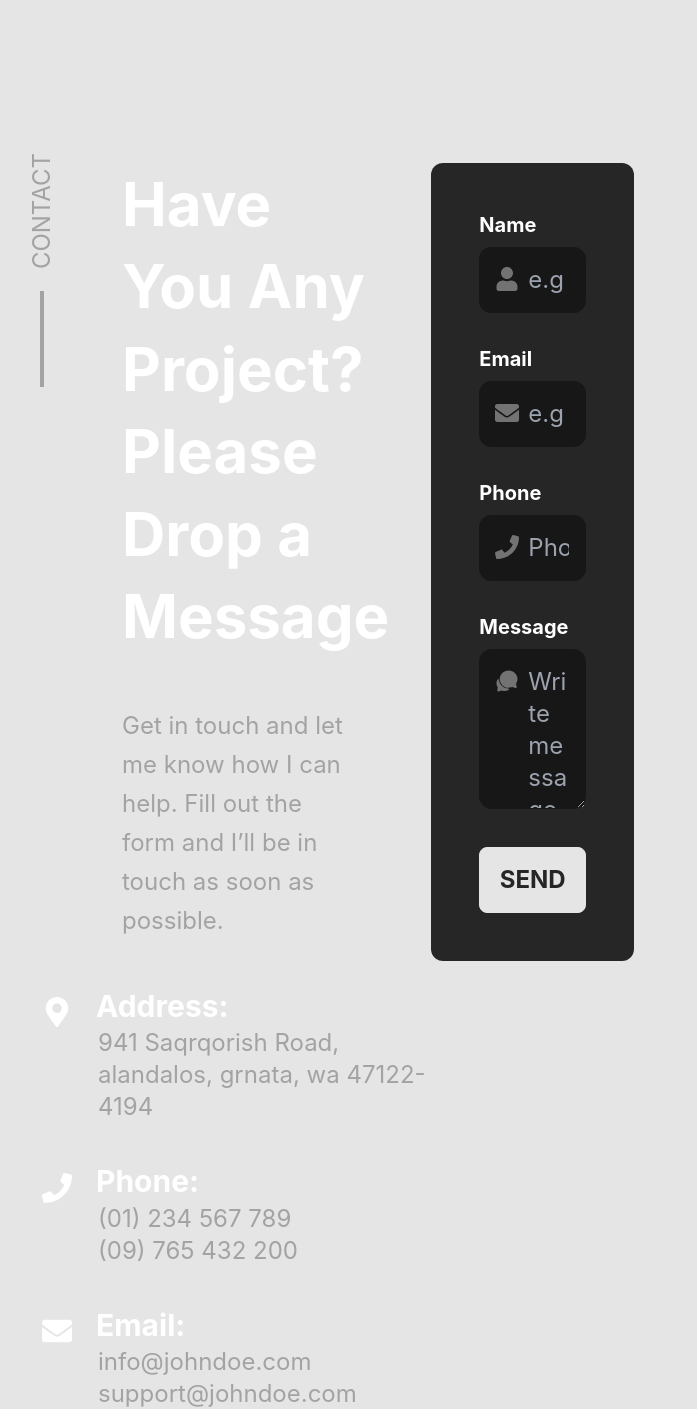
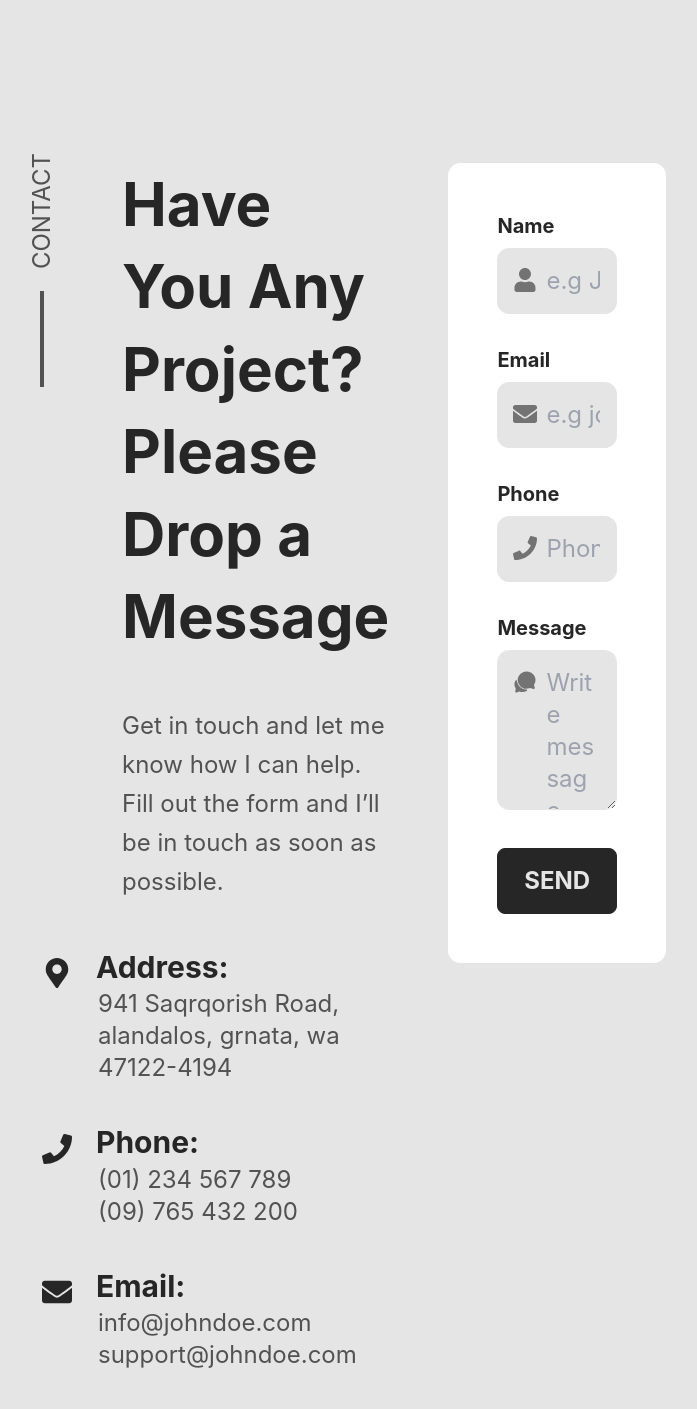
Before and after one commit to Naghmeh-Kheirkhahi/John-Doe, a React (Create React App) app: page / in a window 1280 px wide. Shown: the part 5760-7169 px from the top of the page, without its empty margins (326-1023 px from the left). Built offline with nearby package versions, Linux system fonts and the light colour scheme.

Commit message:
exerted both themes on the contact component

```diff
--- a/src/NavbarItems/Contact.js
+++ b/src/NavbarItems/Contact.js
@@ -1,4 +1,5 @@
-import React, { useState } from "react";
+import React, { useState, useContext } from "react";
+import { ThemeContext } from "../Context/ThemeContext";
 import { FaMapMarkerAlt, FaPhone, FaEnvelope, FaFacebookF, FaTwitter, FaLinkedinIn, FaYoutube, FaUser } from "react-icons/fa";
 import { IonIcon } from '@ionic/react';
 import { chatbubbles } from 'ionicons/icons';
@@ -6,45 +7,47 @@ import { motion } from "framer-motion";
 
 function Contact() {
     const [hovered, setHovered] = useState(null);
+    const { theme } = useContext(ThemeContext);
+
     const socialMedia = [
-        { name: "Facebook", icon: <FaFacebookF />},
-        { name: "Twitter", icon: <FaTwitter />},
-        { name: "LinkedIn", icon: <FaLinkedinIn />},
-        { name: "YouTube", icon: <FaYoutube />},
+        { name: "Facebook", icon: <FaFacebookF /> },
+        { name: "Twitter", icon: <FaTwitter /> },
+        { name: "LinkedIn", icon: <FaLinkedinIn /> },
+        { name: "YouTube", icon: <FaYoutube /> },
     ];
 
     return (
         <div className="mt-64 px-8 pt-8 pb-40 mx-64 flex flex-col md:flex-row" id="contact">
-            <div className="md:w-2/3">
+            <div className="md:w-3/5 mr-16">
                 <div className="mt-8 md:mt-0 flex items-start">
                     <div className="flex flex-col items-center justify-center mt-8">
-                        <p className="text-2xl text-neutral-400 text-center transform -rotate-90 mb-16 w-40">CONTACT</p>
-                        <div className="w-1 h-24 bg-neutral-400"></div>
+                        <p className={`text-2xl text-center transform -rotate-90 mb-16 w-40 ${theme === 'light' ? 'text-neutral-600' : 'text-neutral-400 '}`}>CONTACT</p>
+                        <div className={`w-1 h-24 ${theme === 'light' ? ' bg-neutral-600' : ' bg-neutral-400'}`}></div>
                     </div>
                     <div>
-                        <h1 className="text-6xl text-white font-bold mb-12 leading-snug mr-32">Have You Any Project? Please Drop a Message</h1>
-                        <p className="mb-12 text-2xl text-neutral-400 leading-relaxed mr-40">
+                        <h1 className={`text-6xl font-bold mb-12 leading-snug ${theme === 'light' ? 'text-neutral-800' : 'text-white'}`}>Have You Any Project? Please Drop a Message</h1>
+                        <p className={`mb-12 text-2xl leading-relaxed ${theme === 'light' ? 'text-neutral-600' : 'text-neutral-400'}`}>
                             Get in touch and let me know how I can help. Fill out the form and I’ll be in touch as soon as possible.
                         </p>
                     </div>
                 </div>
                 <div className="ml-20">
                     <div className="mb-10">
-                        <FaMapMarkerAlt className="text-3xl text-white inline-block mr-6" />
-                        <span className="text-3xl font-bold text-white">Address:</span>
-                        <p className="text-neutral-400 text-2xl ml-14">941 Saqrqorish Road, alandalos, grnata, wa 47122-4194</p>
+                        <FaMapMarkerAlt className={`text-3xl inline-block mr-6 ${theme === 'light' ? 'text-neutral-800' : 'text-white'}`} />
+                        <span className={`text-3xl font-bold ${theme === 'light' ? 'text-neutral-800' : 'text-white'}`}>Address:</span>
+                        <p className={`text-2xl ml-14 ${theme === 'light' ? 'text-neutral-600' : 'text-neutral-400 '}`}>941 Saqrqorish Road, alandalos, grnata, wa 47122-4194</p>
                     </div>
                     <div className="mb-10">
-                        <FaPhone className="text-3xl text-white inline-block mr-6" />
-                        <span className="text-3xl font-bold text-white">Phone:</span>
-                        <p className="text-neutral-400 text-2xl ml-14">(01) 234 567 789</p>
-                        <p className="text-neutral-400 text-2xl ml-14">(09) 765 432 200</p>
+                        <FaPhone className={`text-3xl inline-block mr-6 ${theme === 'light' ? 'text-neutral-800' : 'text-white'}`} />
+                        <span className={`text-3xl font-bold ${theme === 'light' ? 'text-neutral-800' : 'text-white'}`}>Phone:</span>
+                        <p className={`text-2xl ml-14 ${theme === 'light' ? 'text-neutral-600' : 'text-neutral-400 '}`}>(01) 234 567 789</p>
+                        <p className={`text-2xl ml-14 ${theme === 'light' ? 'text-neutral-600' : 'text-neutral-400 '}`}>(09) 765 432 200</p>
                     </div>
                     <div className="mb-10">
-                        <FaEnvelope className="text-3xl text-white inline-block mr-6" />
-                        <span className="text-3xl font-bold text-white">Email:</span>
-                        <p className="text-neutral-400 text-2xl ml-14">info@johndoe.com</p>
-                        <p className="text-neutral-400 text-2xl ml-14">support@johndoe.com</p>
+                        <FaEnvelope className={`text-3xl inline-block mr-6 ${theme === 'light' ? 'text-neutral-800' : 'text-white'}`} />
+                        <span className={`text-3xl font-bold ${theme === 'light' ? 'text-neutral-800' : 'text-white'}`}>Email:</span>
+                        <p className={`text-2xl ml-14 ${theme === 'light' ? 'text-neutral-600' : 'text-neutral-400 '}`}>info@johndoe.com</p>
+                        <p className={`text-2xl ml-14 ${theme === 'light' ? 'text-neutral-600' : 'text-neutral-400 '}`}>support@johndoe.com</p>
                     </div>
                     <div className="flex space-x-4 ml-14">
                         {socialMedia.map((item, index) => (
@@ -64,43 +67,43 @@ function Contact() {
                                         {item.name}
                                     </motion.div>
                                 )}
-                                <a href="#" className={`text-2xl bg-white text-black p-4 rounded-full border border-white cursor-pointer hover:bg-orange-400 hover:border-orange-400 hover:text-white transition-colors duration-500`}>{item.icon}</a>
+                                <a href="#" className={`text-2xl p-4 rounded-full border cursor-pointer hover:bg-orange-400 hover:border-orange-400 hover:text-white transition-colors duration-500 ${theme === 'light' ? 'bg-neutral-800 border-neutral-800 text-white' : 'bg-white border-white text-neutral-800'}`}>{item.icon}</a>
                             </div>
                         ))}
                     </div>
                 </div>
             </div>
-            <div className="md:w-1/3 mr-8">
-                <form className="bg-neutral-800 p-12 rounded-xl">
+            <div className="md:w-2/5">
+                <form className={`p-12 rounded-xl border ${theme === 'light' ? 'bg-white border-white' : 'bg-neutral-800 border-neutral-800'}`}>
                     <div className="mb-8 relative">
-                        <label className="text-xl font-bold block text-white mb-2" htmlFor="name">Name</label>
+                        <label className={`text-xl font-bold block mb-2 ${theme === 'light' ? 'text-neutral-800' : 'text-white'}`} htmlFor="name">Name</label>
                         <div className="relative">
                             <FaUser className="text-2xl absolute left-4 top-5 text-neutral-500 transition-colors duration-300" />
-                            <input className="text-2xl w-full p-4 pl-12 bg-neutral-900 text-orange-300 rounded-xl border border-neutral-900 focus:border-orange-400 focus:outline-none" type="text" id="name" placeholder="e.g John Doe" onFocus={(e) => e.target.previousSibling.classList.add('text-orange-400')} onBlur={(e) => e.target.previousSibling.classList.remove('text-orange-400')} />
+                            <input className={`text-2xl w-full p-4 pl-12 rounded-xl border focus:border-orange-400 focus:outline-none ${theme === 'light' ? 'bg-neutral-200 border-neutral-200 text-orange-500' : 'bg-neutral-900 border-neutral-900 text-orange-300'}`} type="text" id="name" placeholder="e.g John Doe" onFocus={(e) => e.target.previousSibling.classList.add('text-orange-400')} onBlur={(e) => e.target.previousSibling.classList.remove('text-orange-400')} />
                         </div>
                     </div>
                     <div className="mb-8 relative">
-                        <label className="text-xl font-bold block text-white mb-2" htmlFor="email">Email</label>
+                        <label className={`text-xl font-bold block mb-2 ${theme === 'light' ? 'text-neutral-800' : 'text-white'}`} htmlFor="email">Email</label>
                         <div className="relative">
                             <FaEnvelope className="text-2xl absolute left-4 top-5 text-neutral-500 transition-colors duration-300" />
-                            <input className="text-2xl w-full p-4 pl-12 bg-neutral-900 text-orange-300 rounded-xl border border-neutral-900 focus:border-orange-400 focus:outline-none" type="email" id="email" placeholder="e.g johndoe@mail.com" onFocus={(e) => e.target.previousSibling.classList.add('text-orange-400')} onBlur={(e) => e.target.previousSibling.classList.remove('text-orange-400')} />
+                            <input className={`text-2xl w-full p-4 pl-12 rounded-xl border focus:border-orange-400 focus:outline-none ${theme === 'light' ? 'bg-neutral-200 border-neutral-200 text-orange-500' : 'bg-neutral-900 border-neutral-900 text-orange-300'}`} type="email" id="email" placeholder="e.g johndoe@mail.com" onFocus={(e) => e.target.previousSibling.classList.add('text-orange-400')} onBlur={(e) => e.target.previousSibling.classList.remove('text-orange-400')} />
                         </div>
                     </div>
                     <div className="mb-8 relative">
-                        <label className="text-xl font-bold block text-white mb-2" htmlFor="phone">Phone</label>
+                        <label className={`text-xl font-bold block mb-2 ${theme === 'light' ? 'text-neutral-800' : 'text-white'}`} htmlFor="phone">Phone</label>
                         <div className="relative">
                             <FaPhone className="text-2xl absolute left-4 top-5 text-neutral-500 transition-colors duration-300" />
-                            <input className="text-2xl w-full p-4 pl-12 bg-neutral-900 text-orange-300 rounded-xl border border-neutral-900 focus:border-orange-400 focus:outline-none" type="tel" id="phone" placeholder="Phone number" onFocus={(e) => e.target.previousSibling.classList.add('text-orange-400')} onBlur={(e) => e.target.previousSibling.classList.remove('text-orange-400')} />
+                            <input className={`text-2xl w-full p-4 pl-12 rounded-xl border focus:border-orange-400 focus:outline-none ${theme === 'light' ? 'bg-neutral-200 border-neutral-200 text-orange-500' : 'bg-neutral-900 border-neutral-900 text-orange-300'}`} type="tel" id="phone" placeholder="Phone number" onFocus={(e) => e.target.previousSibling.classList.add('text-orange-400')} onBlur={(e) => e.target.previousSibling.classList.remove('text-orange-400')} />
                         </div>
                     </div>
                     <div className="mb-8 relative">
-                        <label className="text-xl font-bold block text-white mb-2" htmlFor="message">Message</label>
+                        <label className={`text-xl font-bold block mb-2 ${theme === 'light' ? 'text-neutral-800' : 'text-white'}`} htmlFor="message">Message</label>
                         <div className="relative">
                             <IonIcon icon={chatbubbles} className="text-2xl absolute left-4 top-5 text-neutral-500 transition-colors duration-300" />
-                            <textarea className="text-2xl w-full h-40 p-4 pl-12 bg-neutral-900 text-orange-300 rounded-xl border border-neutral-900 focus:border-orange-400 focus:outline-none" id="message" placeholder="Write message..." onFocus={(e) => e.target.previousSibling.classList.add('text-orange-400')} onBlur={(e) => e.target.previousSibling.classList.remove('text-orange-400')}></textarea>
+                            <textarea className={`text-2xl w-full h-40 p-4 pl-12 rounded-xl border focus:border-orange-400 focus:outline-none ${theme === 'light' ? 'bg-neutral-200 border-neutral-200 text-orange-500' : 'bg-neutral-900 border-neutral-900 text-orange-300'}`} id="message" placeholder="Write message..." onFocus={(e) => e.target.previousSibling.classList.add('text-orange-400')} onBlur={(e) => e.target.previousSibling.classList.remove('text-orange-400')}></textarea>
                         </div>
                     </div>
-                    <button className="text-2xl w-full p-4 bg-neutral-200 font-bold text-neutral-800 border border-neutral-200 rounded-lg hover:bg-white" type="submit">SEND</button>
+                    <button className={`text-2xl w-full p-4 font-bold border rounded-lg ${theme === 'light' ? 'bg-neutral-800 border-neutral-800 text-neutral-200 hover:bg-black' : 'bg-neutral-200 border-neutral-200 text-neutral-800 hover:bg-white'}`} type="submit">SEND</button>
                 </form>
             </div>
         </div>
```
